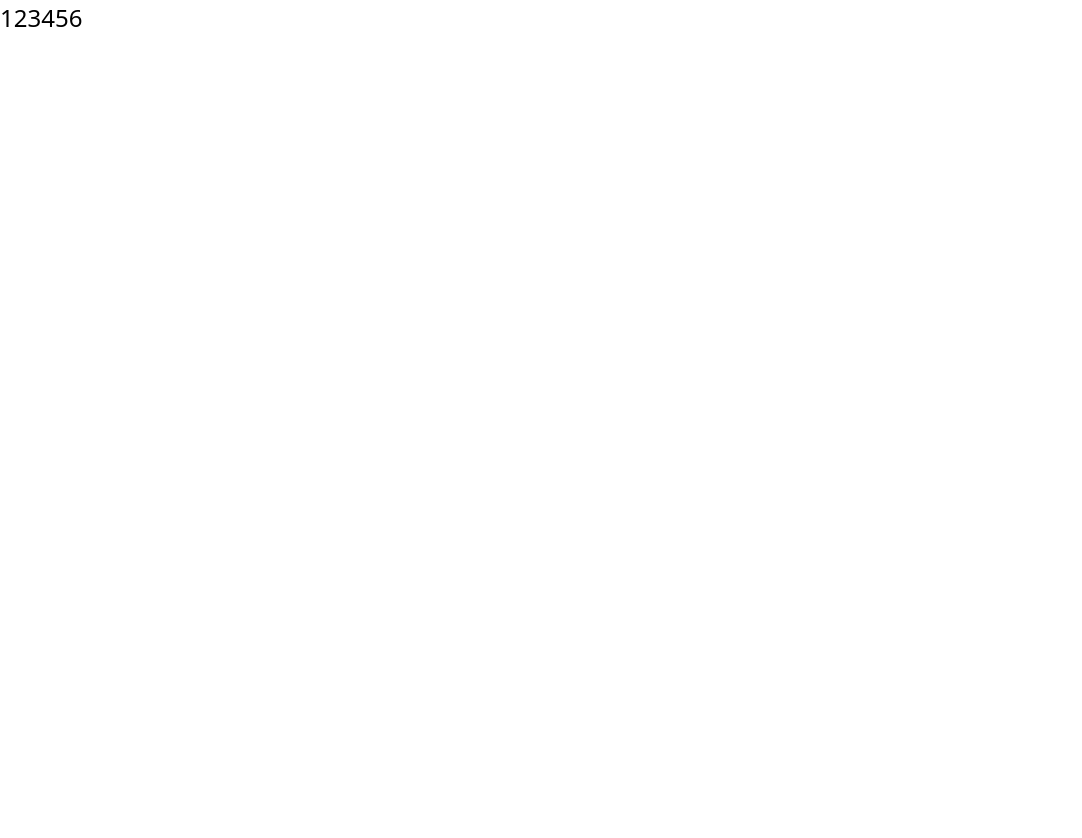
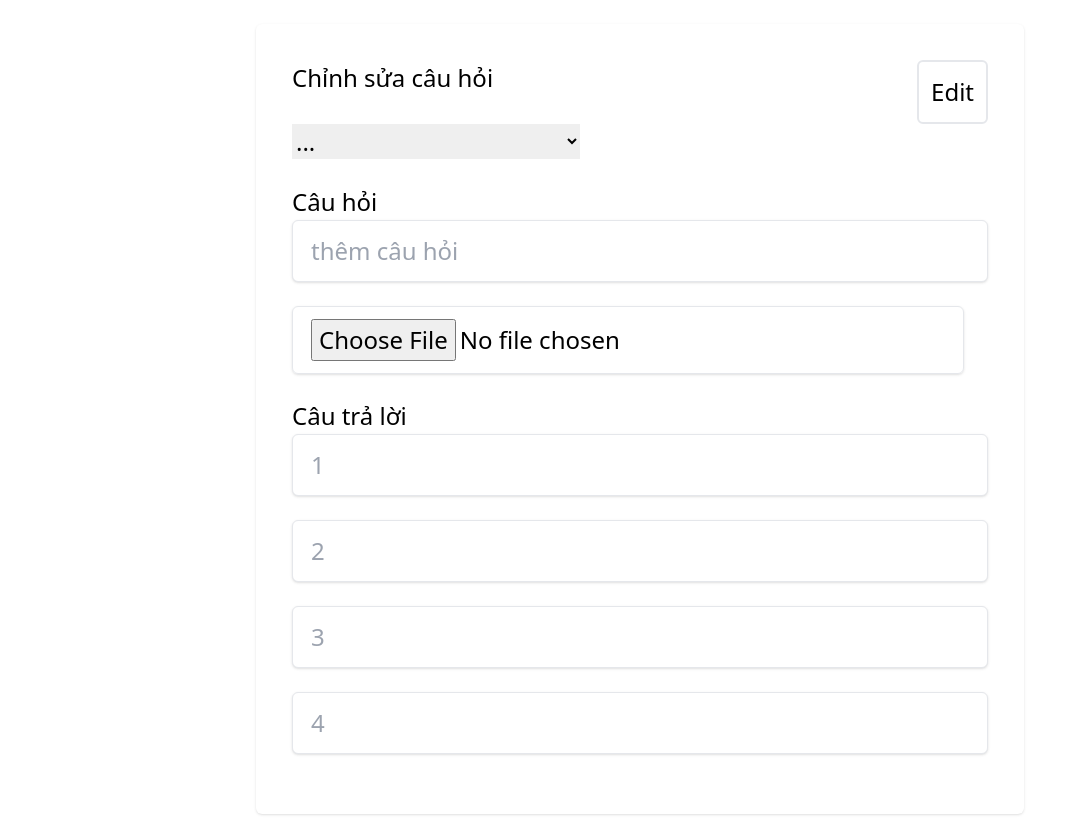
Before and after one commit to shivershady/adminQuestion, a React (Create React App) app: page /edit in a window 1280 px wide. Shown: the whole page, without its empty margins (0-1082 px from the left). Before the commit the page ends 800 px from the top, so only its background shows below. Built offline with nearby package versions, Linux system fonts and the light colour scheme.

Commit message:
add, edit

```diff
--- a/src/page/Add/Add.js
+++ b/src/page/Add/Add.js
@@ -1,11 +1,62 @@
-import React from 'react';
+import React from "react";
 
 const Add = () => {
-    return (
-        <div>
-            123456
+  return (
+    <div>
+      <div className="h-100 w-full flex items-center justify-center bg-teal-lightest font-sans">
+        <div className="bg-white rounded shadow p-6 m-4 w-full lg:w-3/4 lg:max-w-lg">
+          <div className="mb-4">
+              <div className = "flex justify-between">
+              <h1 className="text-grey-darkest">Thêm câu hỏi</h1>
+            <button className="flex-no-shrink p-2 border-2 rounded text-teal border-teal hover:text-white hover:bg-teal">
+              Add
+            </button>
+              </div>
+
+            <select className="w-48">
+              <option>...</option>
+              <option>Single choice </option>
+              <option>Multiple choice</option>
+              <option>Single select</option>
+            </select>
+            <div className=" mt-4">
+              <h1>Câu hỏi</h1>
+              <input
+                className="shadow appearance-none border rounded w-full py-2 px-3 mr-4 text-grey-darker"
+                placeholder="thêm câu hỏi"
+              />
+            </div>
+            <div className="flex mt-4">
+              <input
+                type="file"
+                className="shadow appearance-none border rounded w-full py-2 px-3 mr-4 text-grey-darker"
+                placeholder="Add Todo"
+              />
+            </div>
+          </div>
+          <div>
+            <h1>Câu trả lời</h1>
+            <input
+              className="shadow appearance-none border rounded w-full py-2 px-3 mb-4 mr-4 text-grey-darker"
+              placeholder="1"
+            />
+            <input
+              className="shadow appearance-none border rounded w-full py-2 px-3 mb-4 mr-4 text-grey-darker"
+              placeholder="2"
+            />
+            <input
+              className="shadow appearance-none border rounded w-full py-2 px-3 mb-4 mr-4 text-grey-darker"
+              placeholder="3"
+            />
+            <input
+              className="shadow appearance-none border rounded w-full py-2 px-3 mb-4 mr-4 text-grey-darker"
+              placeholder="4"
+            />
+          </div>
         </div>
-    );
+      </div>
+    </div>
+  );
 };
 
 export default Add;
--- a/src/page/Edit/Edit.js
+++ b/src/page/Edit/Edit.js
@@ -7,18 +7,59 @@ const Edit = () => {
 
     return (
         <div>
-            123456
+        <div className="h-100 w-full flex items-center justify-center bg-teal-lightest font-sans">
+          <div className="bg-white rounded shadow p-6 m-4 w-full lg:w-3/4 lg:max-w-lg">
+            <div className="mb-4">
+                <div className = "flex justify-between">
+                <h1 className="text-grey-darkest">Chỉnh sửa câu hỏi</h1>
+              <button className="flex-no-shrink p-2 border-2 rounded text-teal border-teal hover:text-white hover:bg-teal">
+                Edit
+              </button>
+                </div>
 
-            {(question || []).map((item, index) => {
-            return (
-              <div className="flex mb-4 items-center" key={index}>
-                <p className="w-full text-grey-darkest">
-                    Add another component to Tailwind Components
-                </p>
+              <select className="w-48">
+                <option>...</option>
+                <option>Single choice </option>
+                <option>Multiple choice</option>
+                <option>Single select</option>
+              </select>
+              <div className=" mt-4">
+                <h1>Câu hỏi</h1>
+                <input
+                  className="shadow appearance-none border rounded w-full py-2 px-3 mr-4 text-grey-darker"
+                  placeholder="thêm câu hỏi"
+                />
               </div>
-            );
-          })}
+              <div className="flex mt-4">
+                <input
+                  type="file"
+                  className="shadow appearance-none border rounded w-full py-2 px-3 mr-4 text-grey-darker"
+                  placeholder="Add Todo"
+                />
+              </div>
+            </div>
+            <div>
+              <h1>Câu trả lời</h1>
+              <input
+                className="shadow appearance-none border rounded w-full py-2 px-3 mb-4 mr-4 text-grey-darker"
+                placeholder="1"
+              />
+              <input
+                className="shadow appearance-none border rounded w-full py-2 px-3 mb-4 mr-4 text-grey-darker"
+                placeholder="2"
+              />
+              <input
+                className="shadow appearance-none border rounded w-full py-2 px-3 mb-4 mr-4 text-grey-darker"
+                placeholder="3"
+              />
+              <input
+                className="shadow appearance-none border rounded w-full py-2 px-3 mb-4 mr-4 text-grey-darker"
+                placeholder="4"
+              />
+            </div>
+          </div>
         </div>
+      </div>
     );
 };
 
--- a/src/page/Home/Home.js
+++ b/src/page/Home/Home.js
@@ -12,23 +12,20 @@ function Home(props) {
       console.log(e);
     }
     setShowQuestion();
-  },[]);
+  }, []);
   const deleteNote = async (uid, id) => {
     await questionService.deleteQuestion(uid, id);
   };
   return (
     <div className="h-100 w-full flex items-center justify-center bg-teal-lightest font-sans">
       <div className="bg-white rounded shadow p-6 m-4 w-full lg:w-3/4 lg:max-w-lg">
-        <div className="mb-4">
+        <div className="mb-4 flex justify-between">
           <h1 className="text-grey-darkest">Danh sách câu hỏi</h1>
-          <div className="flex mt-4">
-            {/* <input className="shadow appearance-none border rounded w-full py-2 px-3 mr-4 text-grey-darker" placeholder="Add Todo"/> */}
-            <Link to="/add">
-              <button className="flex-no-shrink p-2 border-2 rounded text-teal border-teal hover:text-white hover:bg-teal">
-                Add
-              </button>
-            </Link>
-          </div>
+          <Link to="/add">
+            <button className="flex-no-shrink p-2 border-2 rounded text-teal border-teal hover:text-white hover:bg-teal">
+              Add
+            </button>
+          </Link>
         </div>
         <div>
           {(showQuestion || []).map((item, index) => {
```
